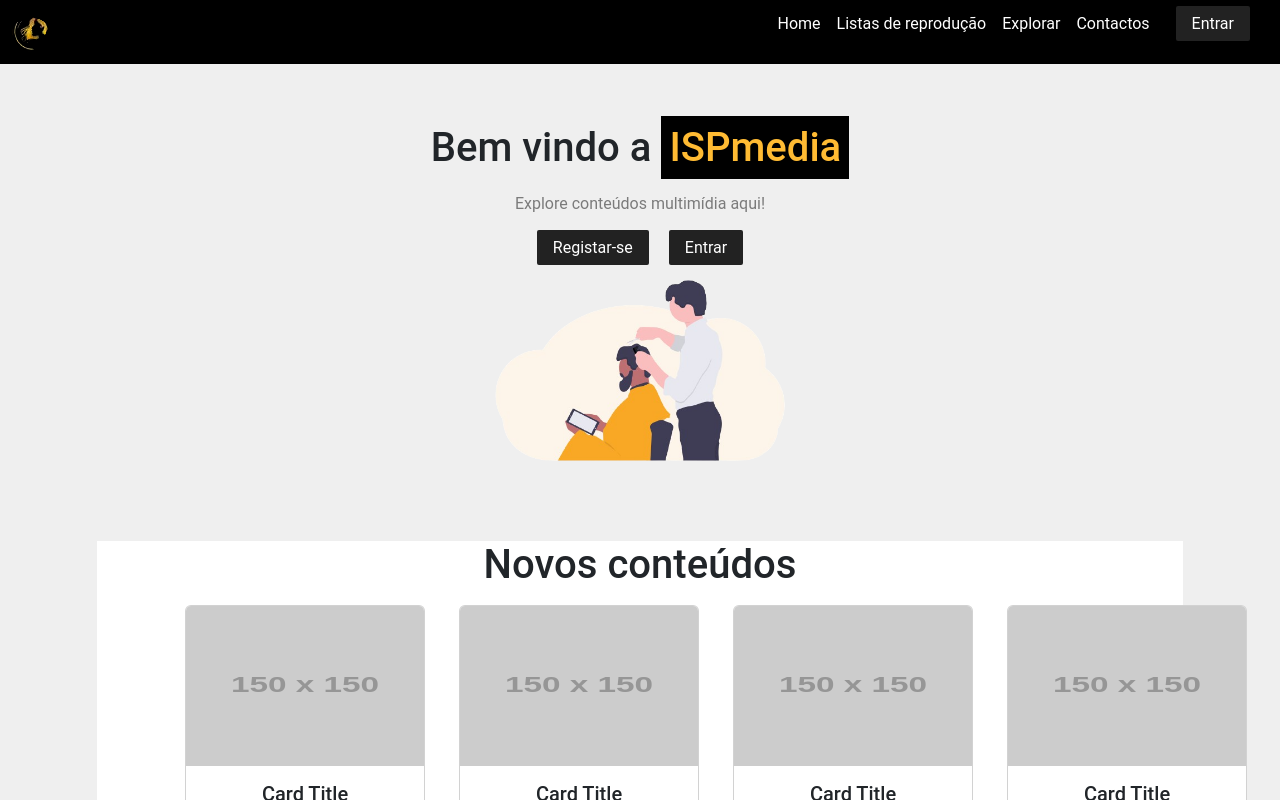
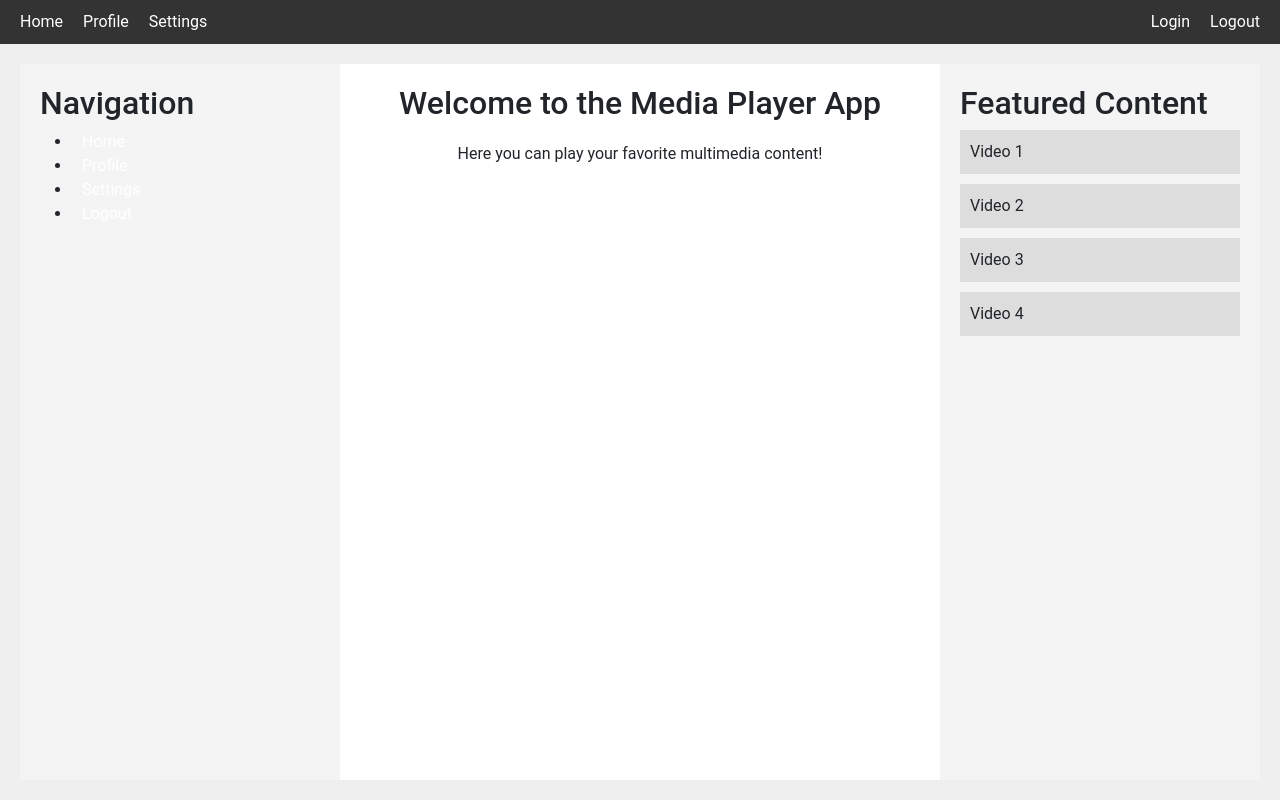
Before and after one commit to FediilvioPettrock/midia-isptec, a React (Create React App) app: page / in a window 1280 px wide. Shown: the top 800 px of the page. Built offline with nearby package versions, Linux system fonts and the light colour scheme.

Commit message:
retoques no novo home

```diff
--- a/package.json
+++ b/package.json
@@ -12,6 +12,7 @@
     "react-icons": "^5.2.1",
     "react-router-dom": "^6.23.1",
     "react-scripts": "5.0.1",
+    "styled-components": "^6.1.11",
     "web-vitals": "^2.1.4"
   },
   "scripts": {
--- a/src/App.js
+++ b/src/App.js
@@ -4,6 +4,7 @@ import Container from './components/Container';
 import Login from './pages/Login';
 import Cadastro from './pages/Cadastro';
 import UserPage from './pages/UserPage'
+import HomePage from './pages/HomePage';
 
 
 function App() {
@@ -11,7 +12,7 @@ function App() {
   <Router>
     <Container customClass="min-height">
       <Routes>
-        <Route path="/" element={<Home/>} />
+        <Route path="/" element={<HomePage/>} />
         <Route path="/cadastro" element={<Cadastro/>}/>
         <Route path="/login" element={<Login/>}/>
         <Route path="/userpage" element={<UserPage/>}/>
--- a/src/pages/Home.js
+++ b/src/pages/Home.js
@@ -9,7 +9,6 @@ function Home(){
 
         <div className={styles.home_container}>
             <Navbar/>
-            <div className=''>
             <section className={styles.container1}>
                 <h1>Bem vindo a <span>ISPmedia</span></h1>
                 <p>Explore conteúdos multimídia aqui!</p>
@@ -46,7 +45,6 @@ function Home(){
 
 
              </section>
-            </div>
             <Footer/>
         </div>
     )
--- /dev/null
+++ b/src/pages/HomePage.js
@@ -0,0 +1,124 @@
+import React from 'react';
+import styled from 'styled-components';
+import { BrowserRouter as Router, Link } from 'react-router-dom';
+
+// Estilos para o container principal e colunas
+const AppContainer = styled.div`
+  display: flex;
+  flex-direction: column;
+  height: 100vh;
+  margin: auto;
+  width: 100%;
+`;
+
+const Header = styled.header`
+  background-color: #333;
+  padding: 10px;
+  color: white;
+`;
+
+const Navbar = styled.nav`
+  display: flex;
+  justify-content: space-between;
+`;
+
+const NavItem = styled(Link)`
+  color: white;
+  text-decoration: none;
+  margin: 0 10px;
+  &:hover {
+    text-decoration: underline;
+  }
+`;
+
+const HomeContainer = styled.div`
+  display: flex;
+  flex: 1;
+  padding: 20px;
+  box-sizing: border-box;
+`;
+
+const LeftColumn = styled.div`
+  flex: 1;
+  padding: 20px;
+  background-color: #f4f4f4;
+`;
+
+const CenterColumn = styled.div`
+  flex: 2;
+  padding: 20px;
+  background-color: #fff;
+  text-align: center;
+`;
+
+const RightColumn = styled.div`
+  flex: 1;
+  padding: 20px;
+  background-color: #f4f4f4;
+`;
+
+const WelcomeMessage = styled.h1`
+  font-size: 2rem;
+  margin-bottom: 20px;
+`;
+
+const ContentList = styled.ul`
+  list-style: none;
+  padding: 0;
+`;
+
+const ContentItem = styled.li`
+  margin-bottom: 10px;
+  padding: 10px;
+  background-color: #ddd;
+`;
+
+const Home = () => {
+    return (
+
+        <AppContainer>
+            <Header>
+                <Navbar>
+                    <div>
+                        <NavItem to="/">Home</NavItem>
+                        <NavItem to="/profile">Profile</NavItem>
+                        <NavItem to="/settings">Settings</NavItem>
+                    </div>
+                    <div>
+                        <NavItem to="/login">Login</NavItem>
+                        <NavItem to="/logout">Logout</NavItem>
+                    </div>
+                </Navbar>
+            </Header>
+            <HomeContainer>
+                <LeftColumn>
+                    <h2>Navigation</h2>
+                    <nav>
+                        <ul>
+                            <li><NavItem to="/">Home</NavItem></li>
+                            <li><NavItem to="/profile">Profile</NavItem></li>
+                            <li><NavItem to="/settings">Settings</NavItem></li>
+                            <li><NavItem to="/logout">Logout</NavItem></li>
+                        </ul>
+                    </nav>
+                </LeftColumn>
+                <CenterColumn>
+                    <WelcomeMessage>Welcome to the Media Player App</WelcomeMessage>
+                    <p>Here you can play your favorite multimedia content!</p>
+                    {/* Aqui você pode adicionar o componente de reprodução multimídia */}
+                </CenterColumn>
+                <RightColumn>
+                    <h2>Featured Content</h2>
+                    <ContentList>
+                        <ContentItem>Video 1</ContentItem>
+                        <ContentItem>Video 2</ContentItem>
+                        <ContentItem>Video 3</ContentItem>
+                        <ContentItem>Video 4</ContentItem>
+                    </ContentList>
+                </RightColumn>
+            </HomeContainer>
+        </AppContainer>
+    );
+};
+
+export default Home;
```
Also changed, not shown: 1 other file (tests, documents, lock files or other folders).
